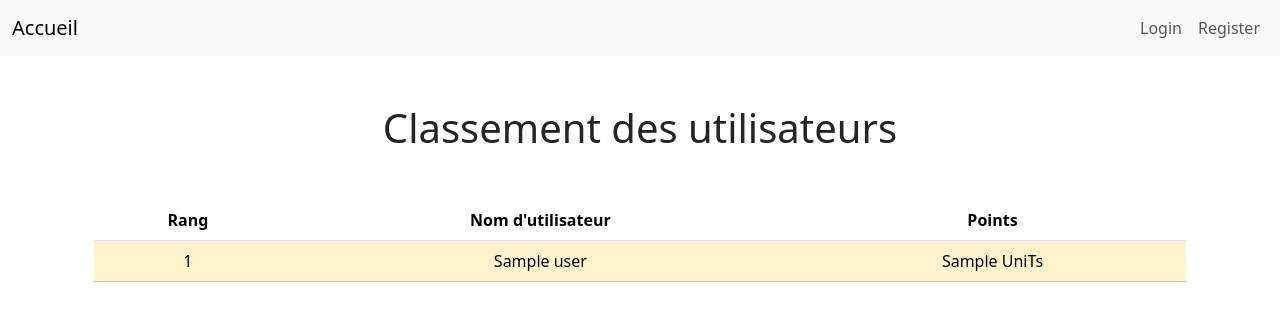
After one commit to Sharkooss/Workshop24-25, a Symfony app: template templates/ranking/index.html.twig in a window 1280 px wide. The commit adds this page. Shown: the top 321 px of the page. Run offline with Twig, Linux system fonts and the light colour scheme; the template is opened without the code that fills it: most values are stand-ins (such as "Sample title", 1, 10 or a date in 2020); some libraries are stand-ins or nearby versions.

Commit message:
FEAT Ranking Feature

```diff
--- a/templates/base.html.twig
+++ b/templates/base.html.twig
@@ -30,6 +30,9 @@
                                 <a class="nav-link" href="{{ path('app_chat') }}">Chat Global</a> {# Lien vers le chat global #}
                             </li>
                             <li class="nav-item">
+                                <a class="nav-link" href="{{ path('app_ranking') }}">Classement</a>
+                            </li>
+                            <li class="nav-item">
                                 <a class="nav-link" href="{{ path('app_logout') }}">Se déconnecter</a>
                             </li>
                         {% else %}
--- /dev/null
+++ b/templates/ranking/index.html.twig
@@ -0,0 +1,29 @@
+{# templates/ranking/index.html.twig #}
+{% extends 'base.html.twig' %}
+
+{% block title %}Classement{% endblock %}
+
+{% block body %}
+<div class="container mt-5">
+    <h1 class="text-center mb-5">Classement des utilisateurs</h1>
+
+    <table class="table table-hover text-center">
+        <thead>
+            <tr>
+                <th scope="col">Rang</th>
+                <th scope="col">Nom d'utilisateur</th>
+                <th scope="col">Points</th>
+            </tr>
+        </thead>
+        <tbody>
+            {% for user in users %}
+                <tr class="{% if loop.index == 1 %}table-warning{% elseif loop.index == 2 %}table-secondary{% elseif loop.index == 3 %}table-info{% endif %}">
+                    <td>{{ loop.index }}</td>
+                    <td>{{ user.getName() }}</td>
+                    <td>{{ user.getPointUsers() }} UniTs</td>
+                </tr>
+            {% endfor %}
+        </tbody>
+    </table>
+</div>
+{% endblock %}
```
Also changed, not shown: src/Controller/RankingController.php (added, +24 -0 lines).
